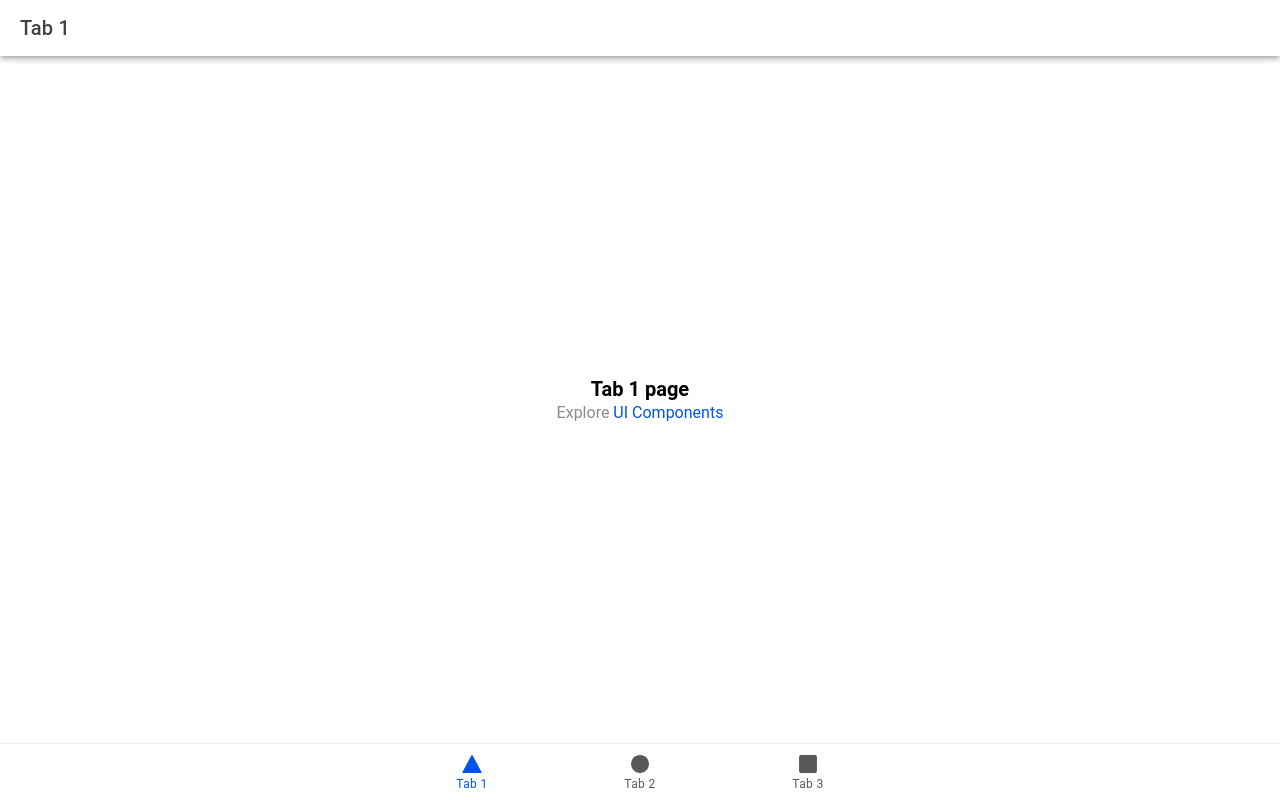
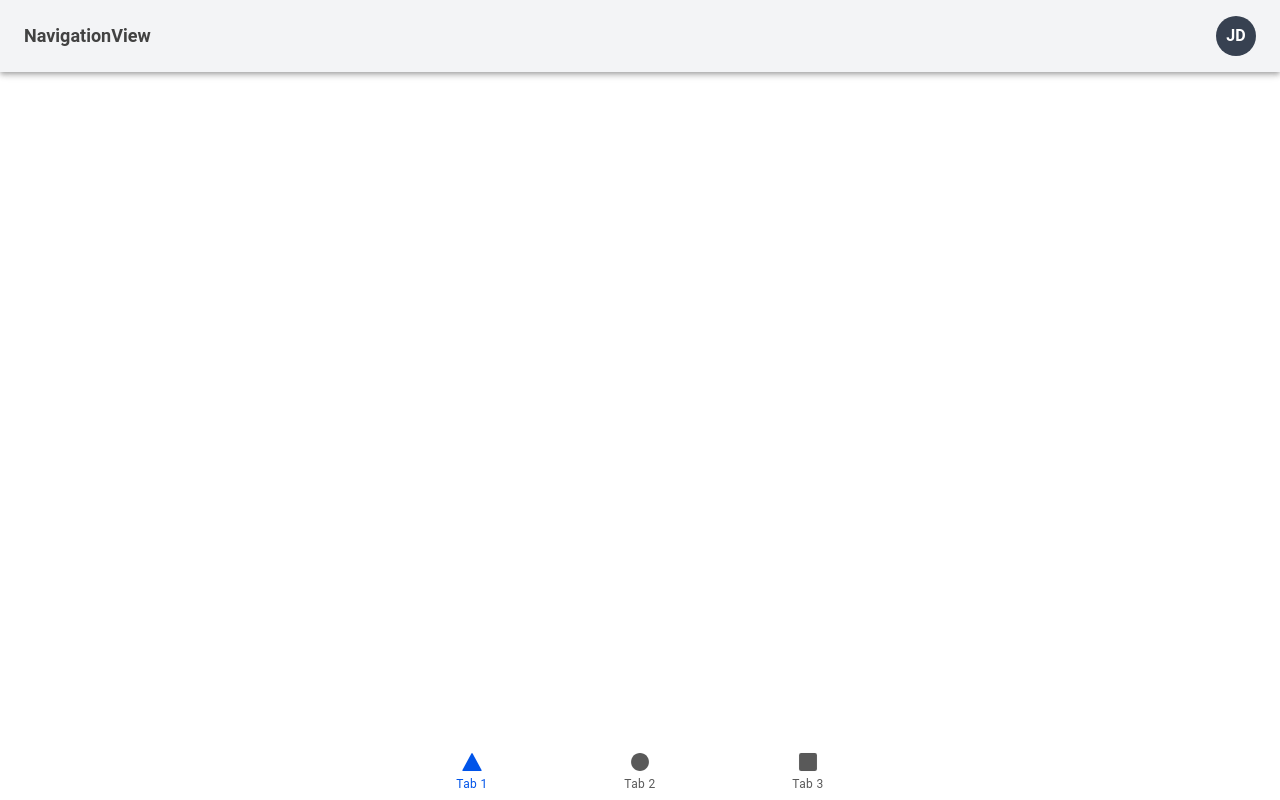
Before and after one commit to DimitarDevP/aiha-frontend, a React (Vite) app: page /tab1 in a window 1280 px wide. Built offline with nearby package versions, Linux system fonts and the light colour scheme.

Commit message:
adding tailwind configuration. run npm install

```diff
--- a/package.json
+++ b/package.json
@@ -17,8 +17,10 @@
     "@capacitor/haptics": "7.0.1",
     "@capacitor/keyboard": "7.0.1",
     "@capacitor/status-bar": "7.0.1",
+    "@ionic/cli": "^7.2.1",
     "@ionic/react": "^8.5.0",
     "@ionic/react-router": "^8.5.0",
+    "@tailwindcss/vite": "^4.1.7",
     "@types/react-router": "^5.1.20",
     "@types/react-router-dom": "^5.3.3",
     "ionicons": "^7.4.0",
@@ -37,6 +39,7 @@
     "@types/react-dom": "19.0.4",
     "@vitejs/plugin-legacy": "^5.0.0",
     "@vitejs/plugin-react": "^4.0.1",
+    "autoprefixer": "^10.4.21",
     "cypress": "^13.5.0",
     "eslint": "^9.20.1",
     "eslint-plugin-react": "^7.32.2",
@@ -44,6 +47,8 @@
     "eslint-plugin-react-refresh": "^0.4.19",
     "globals": "^15.15.0",
     "jsdom": "^22.1.0",
+    "postcss": "^8.5.3",
+    "tailwindcss": "^3.4.17",
     "terser": "^5.4.0",
     "typescript": "^5.1.6",
     "typescript-eslint": "^8.24.0",
--- /dev/null
+++ b/postcss.config.cjs
@@ -0,0 +1,6 @@
+module.exports = {
+  plugins: {
+    tailwindcss: {},
+    autoprefixer: {},
+  },
+}
--- /dev/null
+++ b/src/app.css
@@ -0,0 +1,19 @@
+
+/* Core CSS required for Ionic components to work properly */
+@import '@ionic/react/css/core.css';
+/* Basic CSS for apps built with Ionic */
+@import '@ionic/react/css/normalize.css';
+@import '@ionic/react/css/structure.css';
+@import '@ionic/react/css/typography.css';
+/* Optional CSS utils that can be commented out */
+@import '@ionic/react/css/padding.css';
+@import '@ionic/react/css/float-elements.css';
+@import '@ionic/react/css/text-alignment.css';
+@import '@ionic/react/css/text-transformation.css';
+@import '@ionic/react/css/flex-utils.css';
+@import '@ionic/react/css/display.css';
+@import './theme/variables.css';
+
+@tailwind base;
+@tailwind components;
+@tailwind utilities;
--- /dev/null
+++ b/src/components/Navigation/NavigationView.tsx
@@ -0,0 +1,13 @@
+import React from 'react'
+import User from '../User/User'
+
+function NavigationView() {
+  return (
+    <div className="flex justify-between items-center px-6 py-4 bg-gray-100 shadow">
+      <div className="text-lg font-semibold">NavigationView</div>
+      <User />
+    </div>
+  );
+}
+
+export default NavigationView
--- /dev/null
+++ b/src/components/User/User.tsx
@@ -0,0 +1,29 @@
+import React, { useState } from 'react';
+
+function User() {
+  const [isOpen, setIsOpen] = useState(false);
+
+  const initials = "JD"; // You could pass this as a prop later
+
+  const toggleMenu = () => setIsOpen(!isOpen);
+
+  return (
+    <div className="relative">
+      <div
+        onClick={toggleMenu}
+        className="w-10 h-10 bg-gray-700 text-white rounded-full flex items-center justify-center cursor-pointer font-bold"
+      >
+        {initials}
+      </div>
+
+      {isOpen && (
+        <div className="absolute right-0 mt-2 w-40 bg-white border border-gray-200 rounded-lg shadow-lg z-50">
+          <button className="w-full text-left px-4 py-2 hover:bg-gray-100">User Profile</button>
+          <button className="w-full text-left px-4 py-2 hover:bg-gray-100">My Activity</button>
+          <button className="w-full text-left px-4 py-2 hover:bg-gray-100">Log Out</button>
+        </div>
+      )}
+    </div>
+  );
+}
+export default User;
--- a/src/pages/Tab1.tsx
+++ b/src/pages/Tab1.tsx
@@ -1,22 +1,22 @@
 import { IonContent, IonHeader, IonPage, IonTitle, IonToolbar } from '@ionic/react';
 import ExploreContainer from '../components/ExploreContainer';
 import './Tab1.css';
+import NavigationView from '../components/Navigation/NavigationView';
 
 const Tab1: React.FC = () => {
   return (
     <IonPage>
       <IonHeader>
         <IonToolbar>
-          <IonTitle>Tab 1</IonTitle>
+          <NavigationView />
         </IonToolbar>
       </IonHeader>
       <IonContent fullscreen>
         <IonHeader collapse="condense">
           <IonToolbar>
-            <IonTitle size="large">Tab 1</IonTitle>
+            <IonTitle size="large">Home</IonTitle>
           </IonToolbar>
         </IonHeader>
-        <ExploreContainer name="Tab 1 page" />
       </IonContent>
     </IonPage>
   );
--- /dev/null
+++ b/src/types/User.tsx
@@ -0,0 +1,8 @@
+interface User {
+    id:  number;
+    name: string;
+    surname: string;
+    password: string;
+    email: string;
+    address: string;
+}
--- /dev/null
+++ b/tailwind.config.js
@@ -0,0 +1,12 @@
+/** @type {import('tailwindcss').Config} */
+module.exports = {
+  content: [
+    './index.html',
+    './src/**/*.{js,ts,jsx,tsx}',
+    './node_modules/@ionic/react/**/*.js'
+  ],
+  theme: {
+    extend: {},
+  },
+  plugins: [],
+};
--- a/tsconfig.json
+++ b/tsconfig.json
@@ -16,6 +16,6 @@
     "noEmit": true,
     "jsx": "react-jsx"
   },
-  "include": ["src"],
+  "include": ["src", "postcss.config.js"],
   "references": [{ "path": "./tsconfig.node.json" }]
 }
```
Also changed, not shown: src/App.tsx (+2 -15 lines), 1 other file (tests, documents, lock files or other folders).
